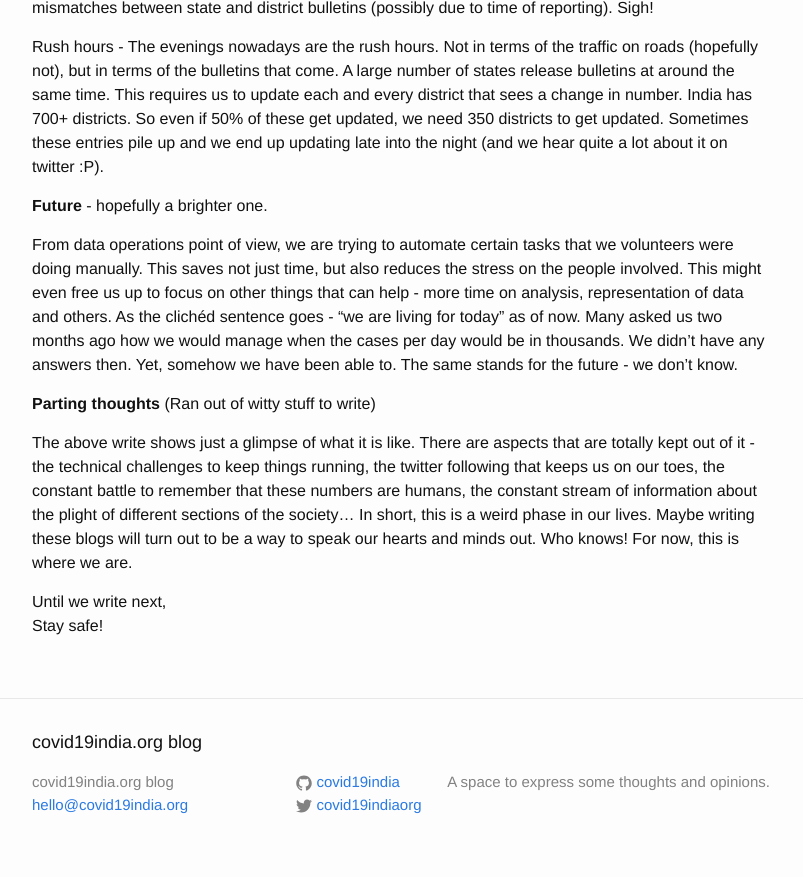
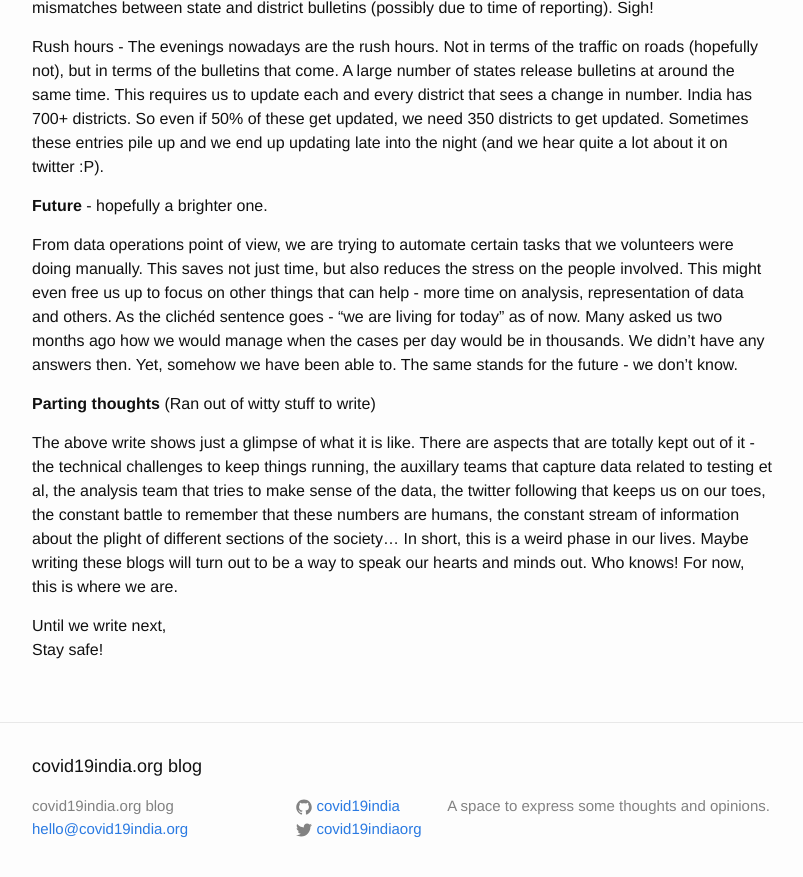
Before and after one commit to covid19india/blog, a Jekyll site: the page built from _posts/2020-05-31-dataopsworkflow.md, in a window 1280 px wide and 900 px high, scrolled down 1791 px. Shown: the top 877 px of the window, without its empty margins (238-1041 px from the left). Built offline with Jekyll 4.4.1, drawn with Linux system fonts in a browser that asks for light colours.

Commit message:
Update 2020-05-31-dataopsworkflow.md

```diff
--- a/_posts/2020-05-31-dataopsworkflow.md
+++ b/_posts/2020-05-31-dataopsworkflow.md
@@ -49,7 +49,7 @@ From data operations point of view, we are trying to automate certain tasks that
 
 <b>Parting thoughts</b> (Ran out of witty stuff to write)
 
-The above write shows just a glimpse of what it is like. There are aspects that are totally kept out of it - the technical challenges to keep things running, the twitter following that keeps us on our toes, the constant battle to remember that these numbers are humans, the constant stream of information about the plight of different sections of the society... In short, this is a weird phase in our lives. Maybe writing these blogs will turn out to be a way to speak our hearts and minds out. Who knows! For now, this is where we are.
+The above write shows just a glimpse of what it is like. There are aspects that are totally kept out of it - the technical challenges to keep things running, the auxillary teams that capture data related to testing et al, the analysis team that tries to make sense of the data, the twitter following that keeps us on our toes, the constant battle to remember that these numbers are humans, the constant stream of information about the plight of different sections of the society... In short, this is a weird phase in our lives. Maybe writing these blogs will turn out to be a way to speak our hearts and minds out. Who knows! For now, this is where we are.
 
 Until we write next,<br/>
 Stay safe!
```
